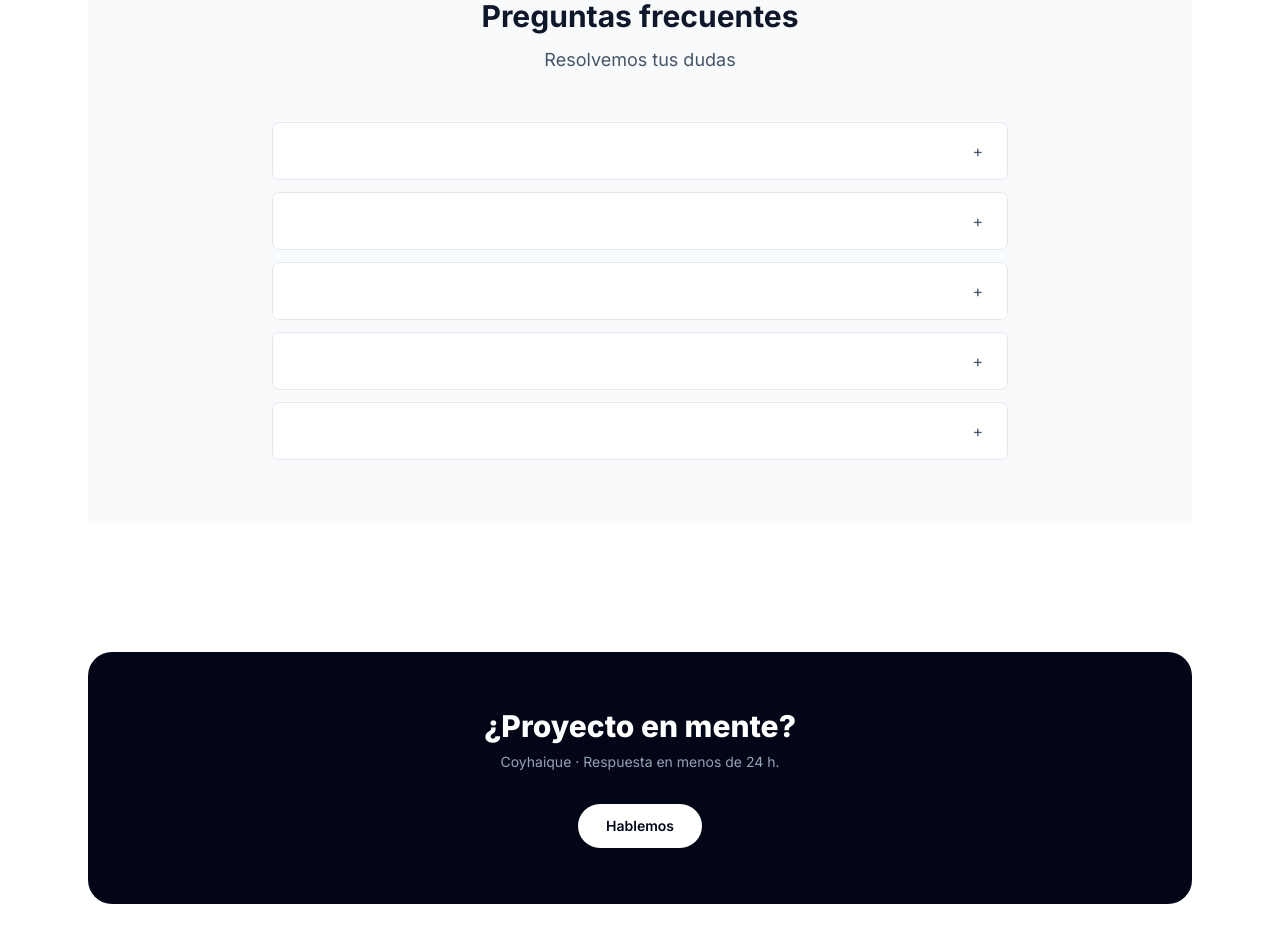
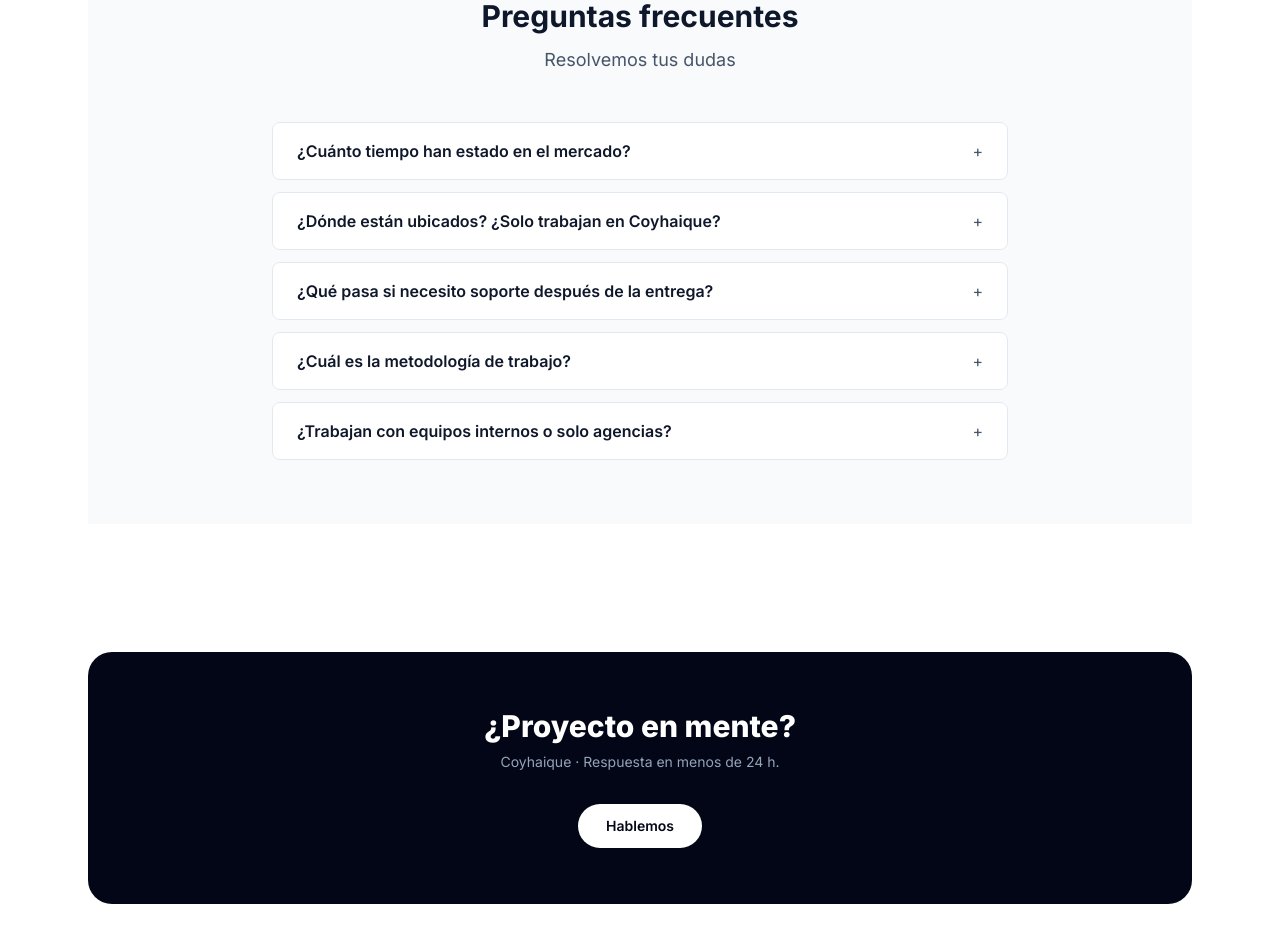
Before and after one commit to Elmostunt/coyh_diglabs, a React (Create React App) app: page /nosotros in a window 1280 px wide. Shown: the part 3160-4096 px from the top of the page. Built offline with nearby package versions, Linux system fonts and the light colour scheme; the HTML template or start-up script is replaced by a standard one.

Commit message:
fix: FAQ component to support q/a properties

```diff
--- a/src/components/FAQ.js
+++ b/src/components/FAQ.js
@@ -30,7 +30,7 @@ const FAQ = ({ items = [], title = "Preguntas Frecuentes" }) => {
                 className="w-full px-6 py-4 flex items-center justify-between bg-white dark:bg-slate-700 hover:bg-slate-50 dark:hover:bg-slate-600 transition-colors"
               >
                 <span className="font-semibold text-slate-900 dark:text-white text-left">
-                  {faq.question}
+                  {faq.q || faq.question}
                 </span>
                 <span className="text-slate-600 dark:text-slate-400 ml-4 flex-shrink-0">
                   {openIdx === idx ? '−' : '+'}
@@ -40,7 +40,7 @@ const FAQ = ({ items = [], title = "Preguntas Frecuentes" }) => {
               {openIdx === idx && (
                 <div className="px-6 py-4 bg-slate-50 dark:bg-slate-800 border-t border-slate-200 dark:border-slate-600">
                   <p className="text-slate-700 dark:text-slate-300 text-sm leading-relaxed">
-                    {faq.answer}
+                    {faq.a || faq.answer}
                   </p>
                 </div>
               )}
```
